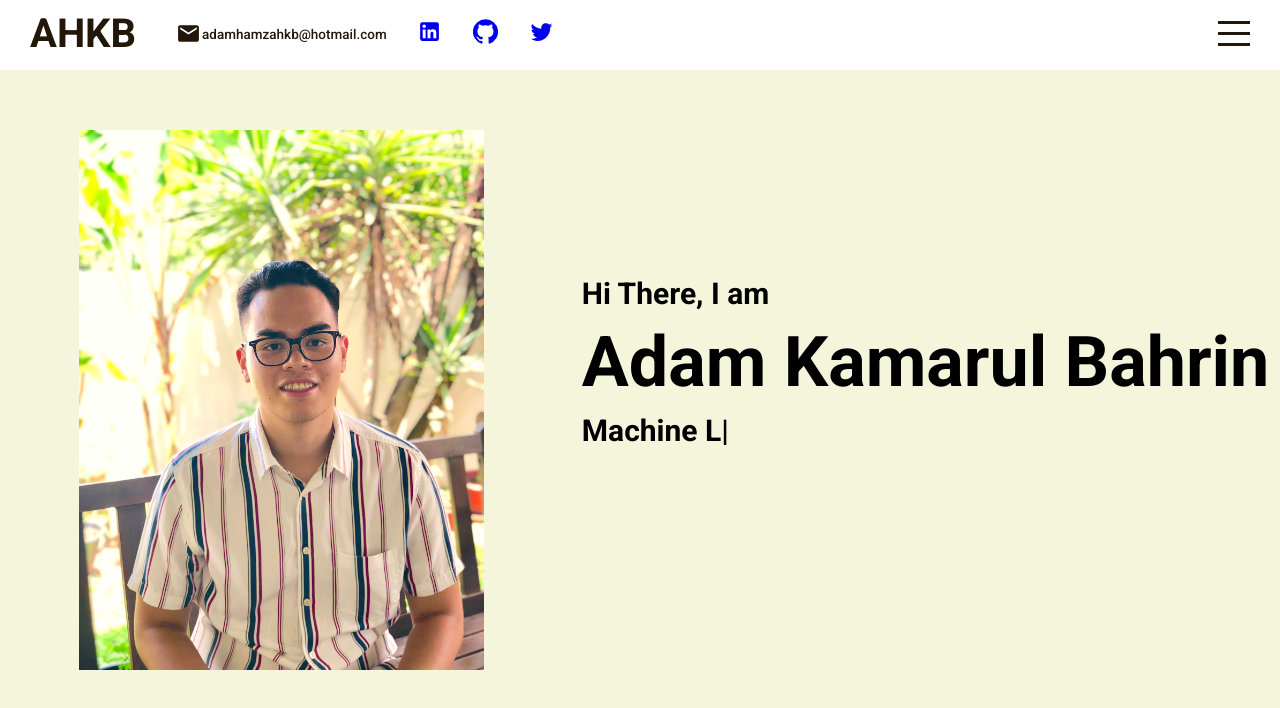
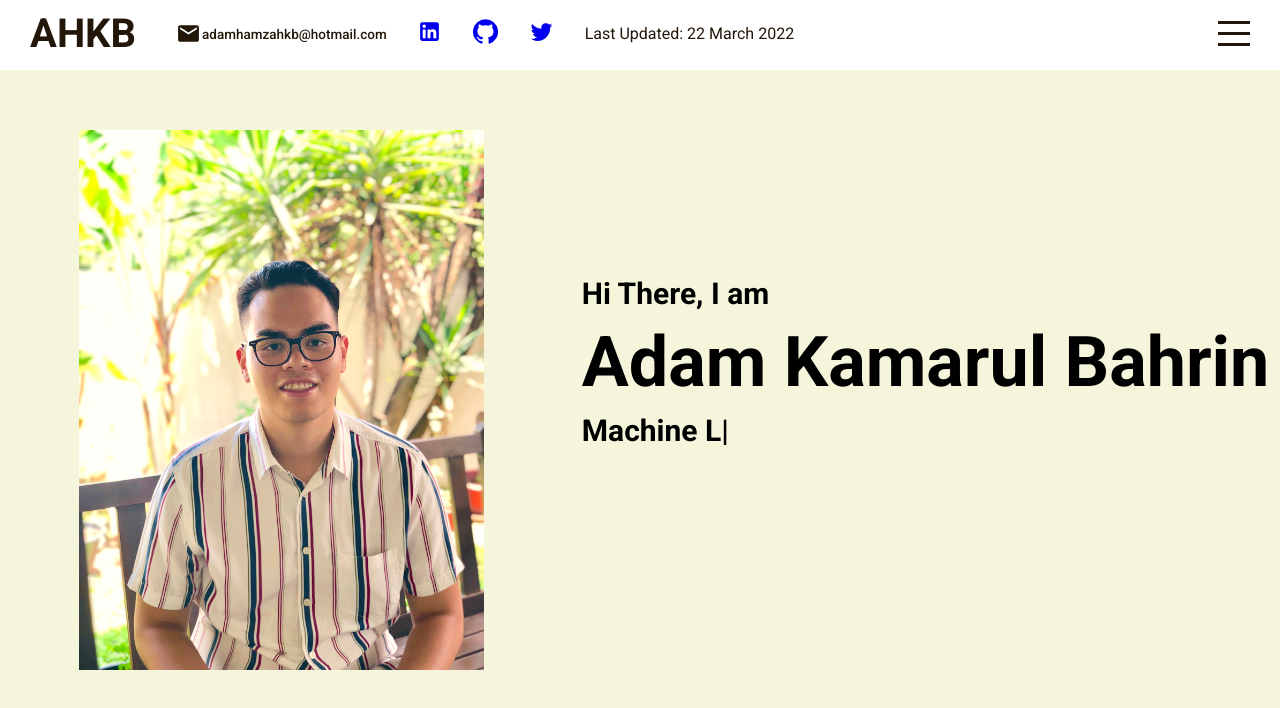
Before and after one commit to adamhkb/portfolio, a React (Create React App) app: page / in a window 1280 px wide. Shown: the top 708 px of the page. Built offline with nearby package versions, Linux system fonts and the light colour scheme.

Commit message:
first commit

```diff
--- a/src/components/topbar/Topbar.jsx
+++ b/src/components/topbar/Topbar.jsx
@@ -35,6 +35,9 @@ export default function Topbar({ menuOpen, setMenuOpen }) {
             <Twitter className="icon" />
               </a>
           </div>
+          <div className="itemContainer">
+          Last Updated: 22 March 2022
+          </div>
         </div>
         <div className="right">
           <div className="hamburger" onClick={()=>setMenuOpen(!menuOpen)}>
```
